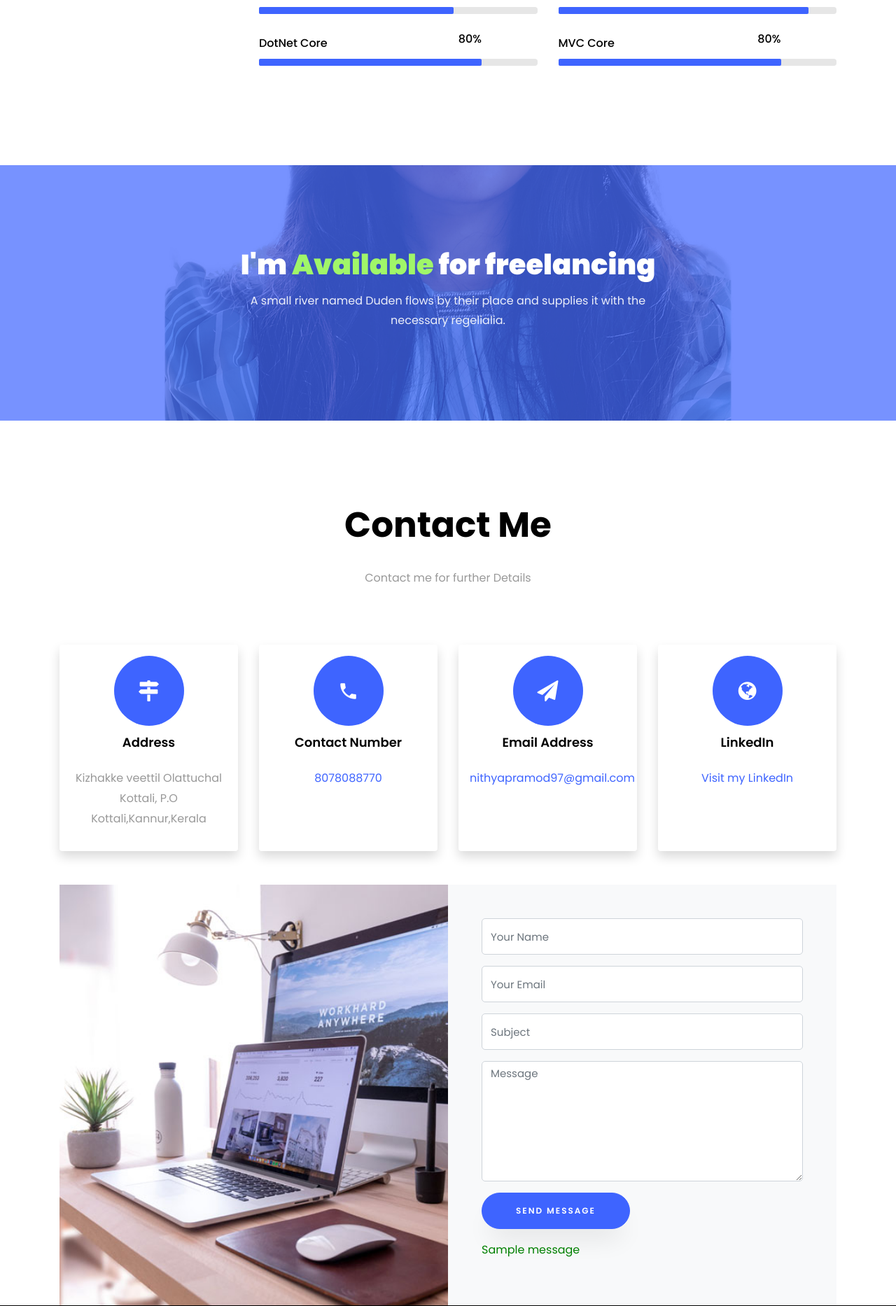
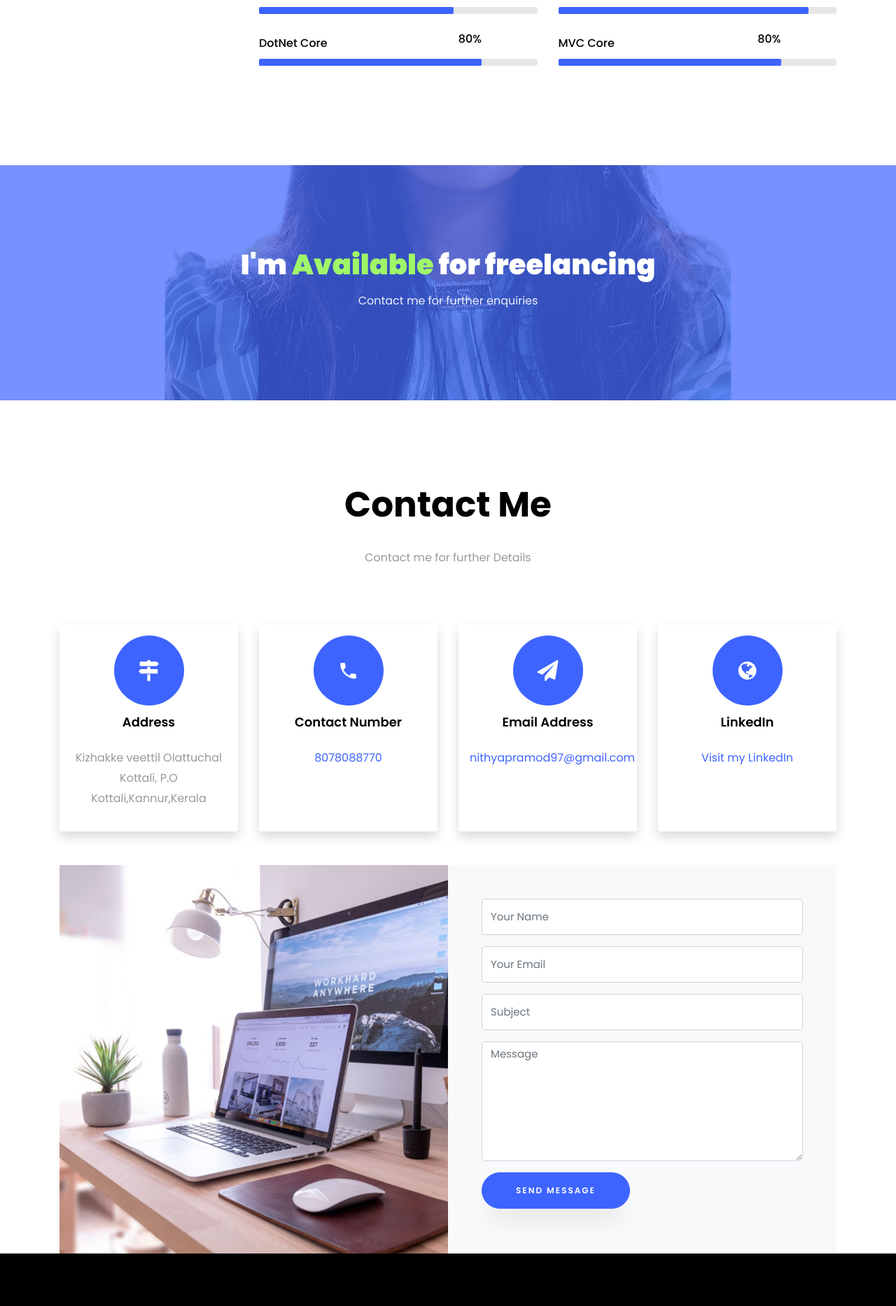
Before and after one commit to nithyaniths/portfolio, a Django app: page / in a window 1280 px wide. Shown: the part 4254-6120 px from the top of the page at 70% size. Run offline with Django 5.2, Linux system fonts and the light colour scheme; tables that the repository leaves empty hold one stand-in row (values such as "Sample post"); one stand-in notice (Sample message) is shown; some libraries are stand-ins or nearby versions; some web fonts are replaced.

Commit message:
final_hosting

```diff
--- a/myportfolio/settings.py
+++ b/myportfolio/settings.py
@@ -136,8 +136,8 @@ EMAIL_HOST_PASSWORD = 'zjjd cjmi qtaq ncwi'
 
 
 STATIC_URL = 'static/'
-#STATICFILES_DIRS=[os.path.join(BASE_DIR,'static')]
-STATIC_ROOT = BASE_DIR / "static"
+STATICFILES_DIRS=[os.path.join(BASE_DIR,'static')]
+#STATIC_ROOT = BASE_DIR / "static"
 
 # Default primary key field type
 # https://docs.djangoproject.com/en/5.1/ref/settings/#default-auto-field
--- a/portfolio/views.py
+++ b/portfolio/views.py
@@ -19,7 +19,7 @@ def contact(request):
         from_email = settings.EMAIL_HOST_USER
 
         email_message = mail.EmailMessage(
-            subject=f'Email is from {name}',
+            subject=f"Subject: {subject} (from {name})",
             body=f'User Email: {email}\nUser \n\n\nQuery:\n{message}',
             from_email=from_email,
             to=['nithyapramod97@gmail.com']
@@ -41,13 +41,15 @@ def contact(request):
         except Exception as e:
             messages.error(request, f'An error occurred while sending the confirmation email: {e}')
 
-    return render(request, 'home.html')
+    return redirect(home)
 
 
 def download_resume(request):
     file_path = os.path.join('static', 'cv', 'Nithya.pdf')
 
     if os.path.exists(file_path):
+        messages.success(request,"Message sent successfully")
         return FileResponse(open(file_path, 'rb'), as_attachment=True, filename='Nithya.pdf')
+
     else:
         raise Http404("File not found")
--- a/templates/home.html
+++ b/templates/home.html
@@ -24,14 +24,7 @@
 	<link rel="stylesheet" href="{% static 'css/flaticon.css' %}">
 	<link rel="stylesheet" href="{% static 'css/icomoon.css' %}">
 	<link rel="stylesheet" href="{% static 'css/style.css' %}">
-	<style>
-        .success {
-            color: green;
-        }
-        .error {
-            color: red;
-        }
-    </style>
+
 </head>
 
 <body data-spy="scroll" data-target=".site-navbar-target" data-offset="300">
@@ -408,7 +401,7 @@
 			<div class="row justify-content-center">
 				<div class="col-md-7 ftco-animate text-center">
 					<h2>I'm <span>Available</span> for freelancing</h2>
-					<p>A small river named Duden flows by their place and supplies it with the necessary regelialia.</p>
+					<p>Contact me for further enquiries</p>
 				</div>
 			</div>
 		</div>
@@ -496,7 +489,10 @@
 						{% if messages %}
         {% for message in messages %}
 
-            <p class="{{ message.tags }}">{{ message }}</p>
+<script>
+	alert('{{message}}')
+</script>
+
         {% endfor %}
     {% endif %}
 					</form>
```
